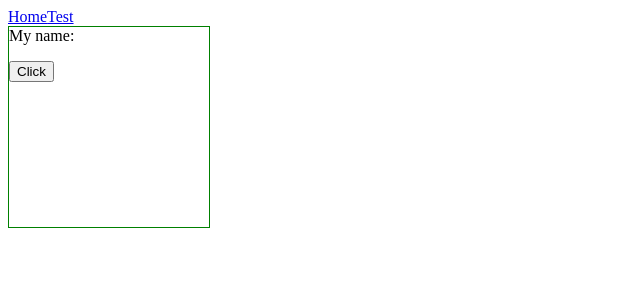
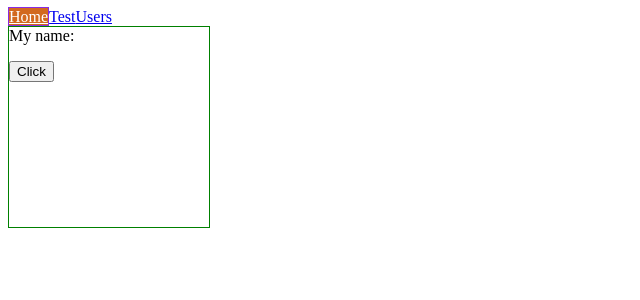
Before and after one commit to bottega-rbrzoska/Market-1, an Angular app in the folder atos-frontend/: page / in a window 1280 px wide. Shown: the top 300 px of the page, without its empty margins (0-640 px from the left). Built offline with nearby package versions, Linux system fonts and the light colour scheme.

Commit message:
Users link

```diff
--- a/atos-frontend/src/app/app-routing.module.ts
+++ b/atos-frontend/src/app/app-routing.module.ts
@@ -2,10 +2,12 @@ import { NgModule } from '@angular/core';
 import { Routes, RouterModule } from '@angular/router';
 import { HomeComponent } from './home/home.component';
 import { TestComponent } from './test/test.component';
+import { UserListComponent } from './user-list/user-list.component';
 
 const routes: Routes = [
   { path: '', component: HomeComponent },
-  { path: 'test', component: TestComponent }
+  { path: 'test', component: TestComponent },
+  { path: 'users', component: UserListComponent }
 ];
 
 @NgModule({
--- a/atos-frontend/src/app/navigation/navigation.component.html
+++ b/atos-frontend/src/app/navigation/navigation.component.html
@@ -1,6 +1,14 @@
 <nav class="navbar navbar-expand navbar-light bg-light">
     <div class="nav navbar-nav">
-        <a class="nav-item nav-link" routerLink="/">Home</a>
-        <a class="nav-item nav-link" routerLink="/test">Test</a>
+        <a class="nav-item nav-link"
+        routerLinkActive="active"
+        [routerLinkActiveOptions]="{ exact: true }"
+        [routerLink]="['/']">Home</a>
+        <a class="nav-item nav-link"
+        routerLinkActive="active"
+        routerLink="/test">Test</a>
+        <a class="nav-item nav-link"
+        routerLinkActive="active"
+        routerLink="/users">Users</a>
     </div>
 </nav>
```
